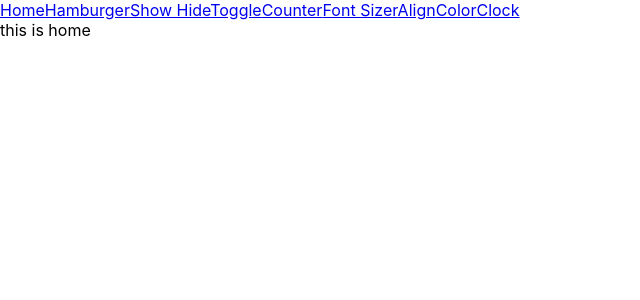
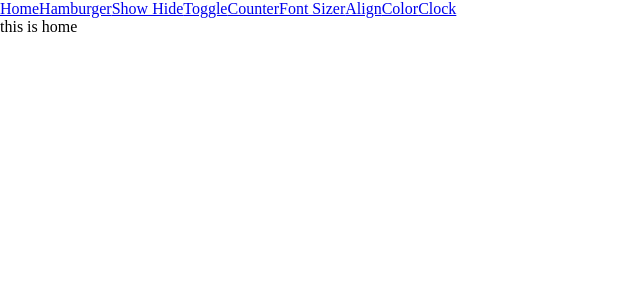
Before and after one commit to rhyusarmiento/rs-react-random, a React (Create React App) app: page / in a window 1280 px wide. Shown: the top 300 px of the page, without its empty margins (0-640 px from the left). Built offline with nearby package versions, Linux system fonts and the light colour scheme.

Commit message:
add sass to project and styles

```diff
--- a/package.json
+++ b/package.json
@@ -6,6 +6,7 @@
     "@testing-library/jest-dom": "^5.11.9",
     "@testing-library/react": "^11.2.5",
     "@testing-library/user-event": "^12.8.3",
+    "node-sass": "^5.0.0",
     "react": "^17.0.1",
     "react-dom": "^17.0.1",
     "react-router-dom": "^5.2.0",
--- a/src/components/navigation.js
+++ b/src/components/navigation.js
@@ -4,7 +4,6 @@ import { NavLink } from "react-router-dom";
 export default function NavigationComponent() {
   return (
     <div className="nav-wrapper">
-      <div className="nav-content">
       <NavLink exact to="/">
         Home
       </NavLink>
@@ -17,6 +16,5 @@ export default function NavigationComponent() {
       <NavLink to="/color">Color</NavLink>
       <NavLink to="/clock">Clock</NavLink>
     </div>
-    </div>
   );
 }
--- a/src/index.css
+++ /dev/null
@@ -1,13 +0,0 @@
-body {
-  margin: 0;
-  font-family: -apple-system, BlinkMacSystemFont, 'Segoe UI', 'Roboto', 'Oxygen',
-    'Ubuntu', 'Cantarell', 'Fira Sans', 'Droid Sans', 'Helvetica Neue',
-    sans-serif;
-  -webkit-font-smoothing: antialiased;
-  -moz-osx-font-smoothing: grayscale;
-}
-
-code {
-  font-family: source-code-pro, Menlo, Monaco, Consolas, 'Courier New',
-    monospace;
-}
--- a/src/index.js
+++ b/src/index.js
@@ -1,8 +1,9 @@
 import React from 'react';
 import ReactDOM from 'react-dom';
-import './index.css';
 import reportWebVitals from './reportWebVitals';
 import App from './components/App'
+
+import './style/main.scss'
 
 ReactDOM.render(
   <React.StrictMode>
--- /dev/null
+++ b/src/style/app.scss
@@ -0,0 +1,3 @@
+body {
+    margin: 0px;
+}
--- a/src/style/main.scss
+++ b/src/style/main.scss
@@ -1 +1,2 @@
-@import "./nav.scss"
+@import "./app.scss";
+@import "./nav.scss";
--- a/src/style/nav.scss
+++ b/src/style/nav.scss
@@ -1,8 +1,4 @@
 .nav-wrapper {
     color: black;
     text-decoration: none;
-
-    NavLink {
-        margin: 20px;
-    }
 }
```
Also changed, not shown: 1 other file (tests, documents, lock files or other folders). Lines whose indentation alone changed are shown as unchanged.
